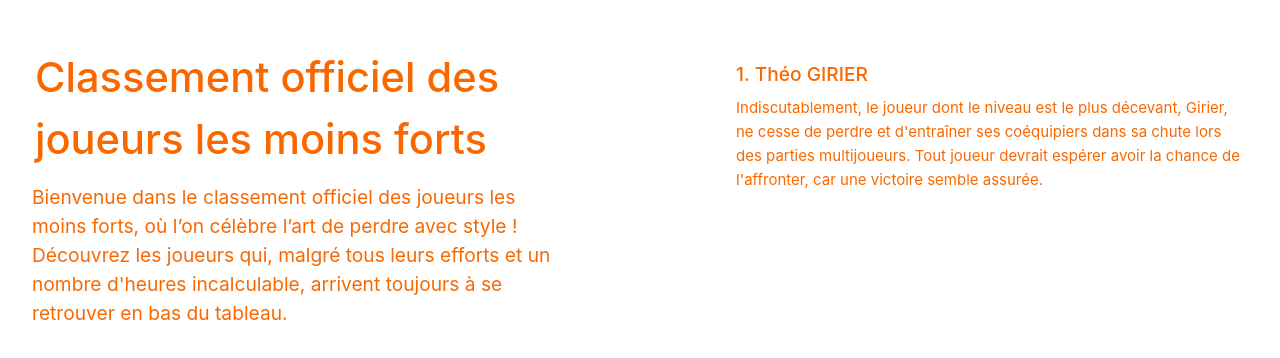
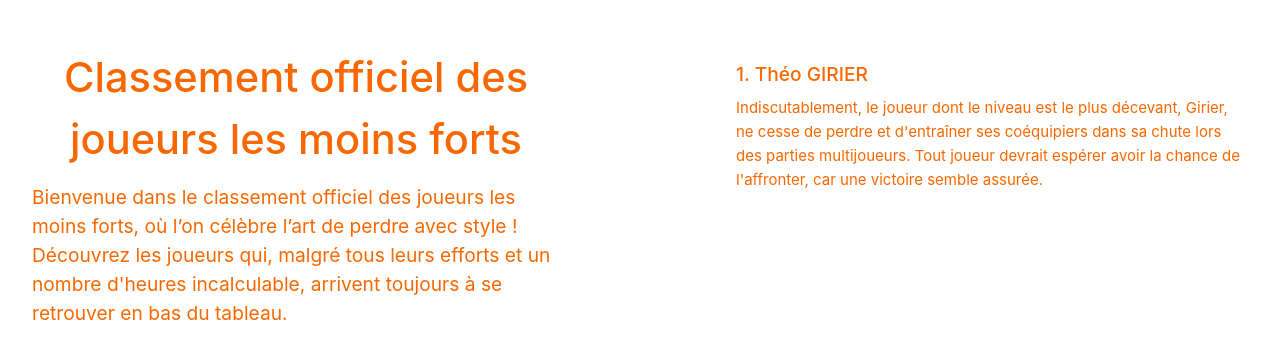
Before and after one commit to Stan97-2/pas-fort, a Vue app: page / in a window 1280 px wide. Shown: the part 210-568 px from the top of the page. Built offline with nearby package versions, Linux system fonts and the light colour scheme.

Commit message:
text align

```diff
--- a/src/components/HelloWorld.vue
+++ b/src/components/HelloWorld.vue
@@ -28,13 +28,18 @@ h3 {
   font-size: 1.2rem;
 }
 
-.greetings h1,
+.greetings h1 {
+    text-align: center
+}
+
 .greetings h3 {
   text-align: left;
 }
 
 @media (min-width: 1024px) {
-  .greetings h1,
+  .greetings h1 {
+    text-align: center;
+  }
   .greetings h3 {
     text-align: left;
   }
```
